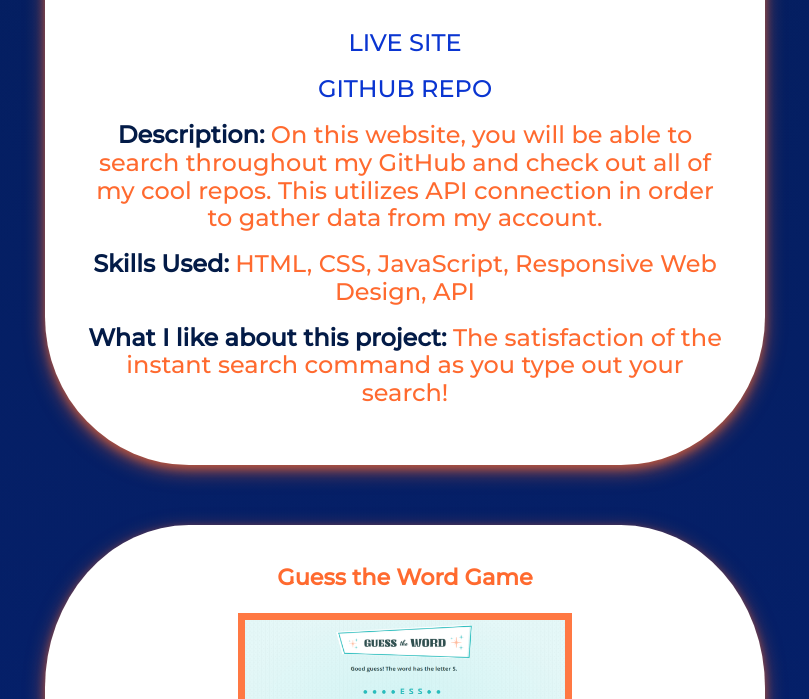
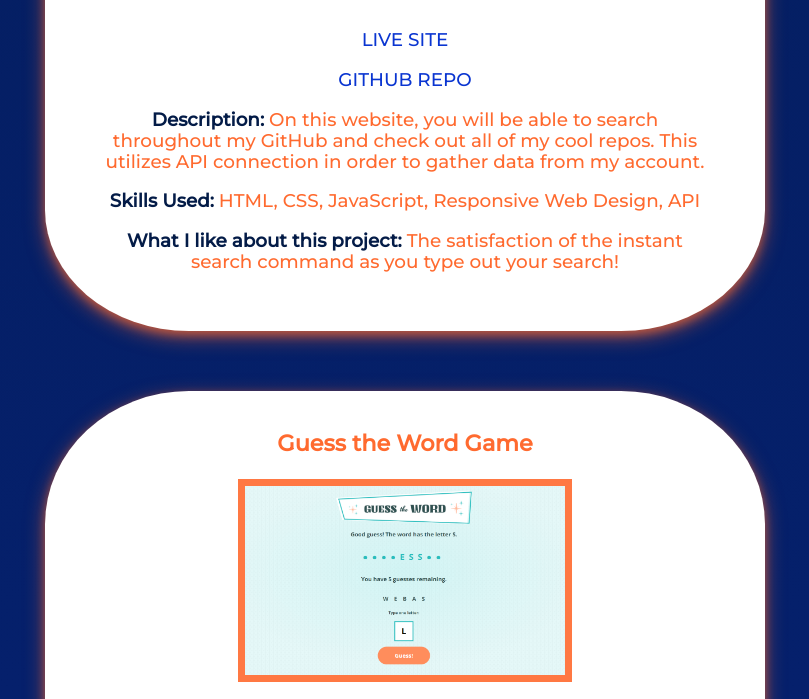
Before and after one commit to oliverijoe/coding-portfolio, a website built with Parcel: page index.html in a window 1280 px wide. Shown: the part 2501-3200 px from the top of the page, without its empty margins (235-1044 px from the left). Built offline with nearby package versions, Linux system fonts and the light colour scheme.

Commit message:
Fixing up css

```diff
--- a/css/main.css
+++ b/css/main.css
@@ -562,8 +562,6 @@ footer hr {
     transform: scale(1.01);
   }
 
-  #projects .project
-
   #projects p {
     font-size: 1.15em;
     padding: 0 20px;
```
